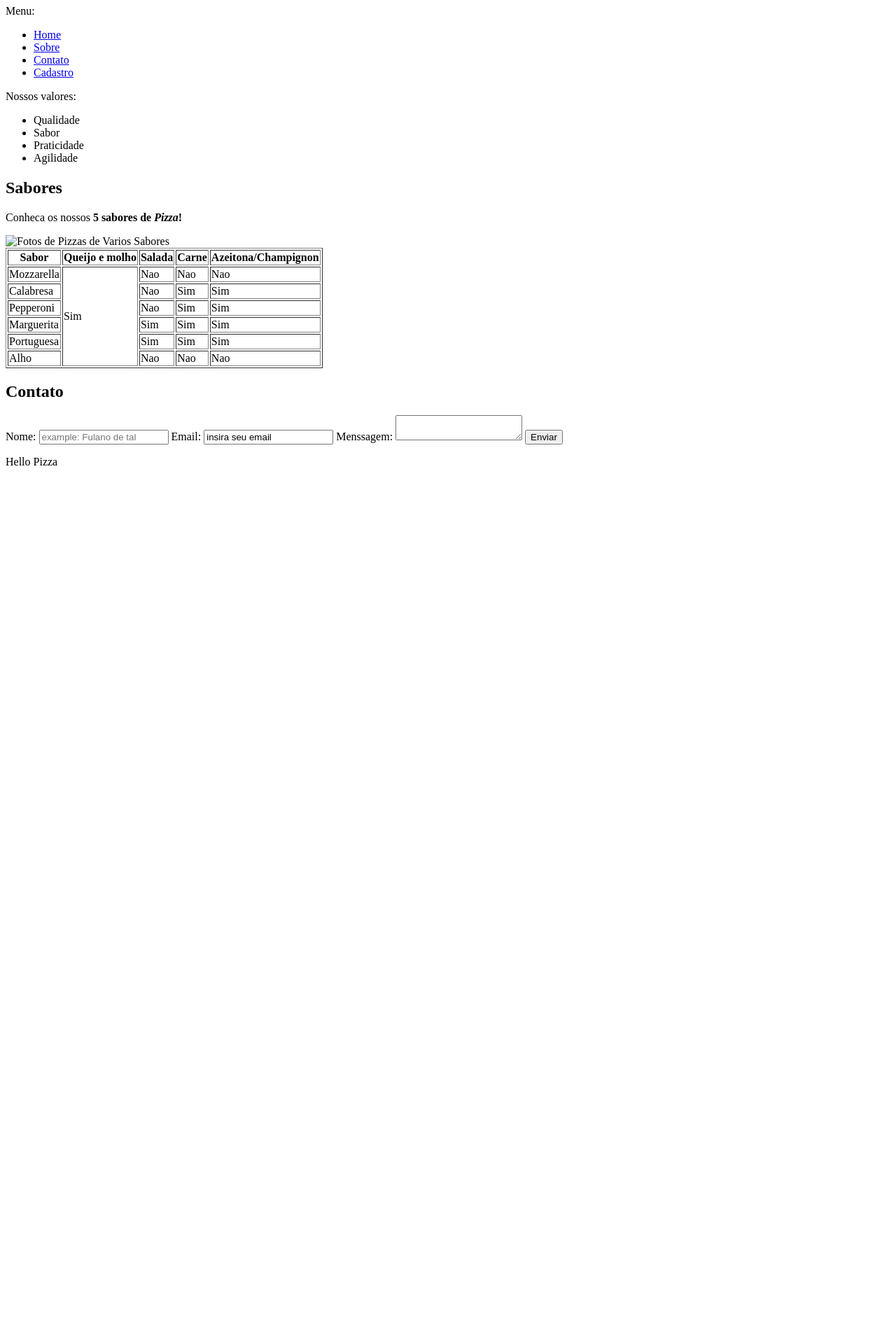
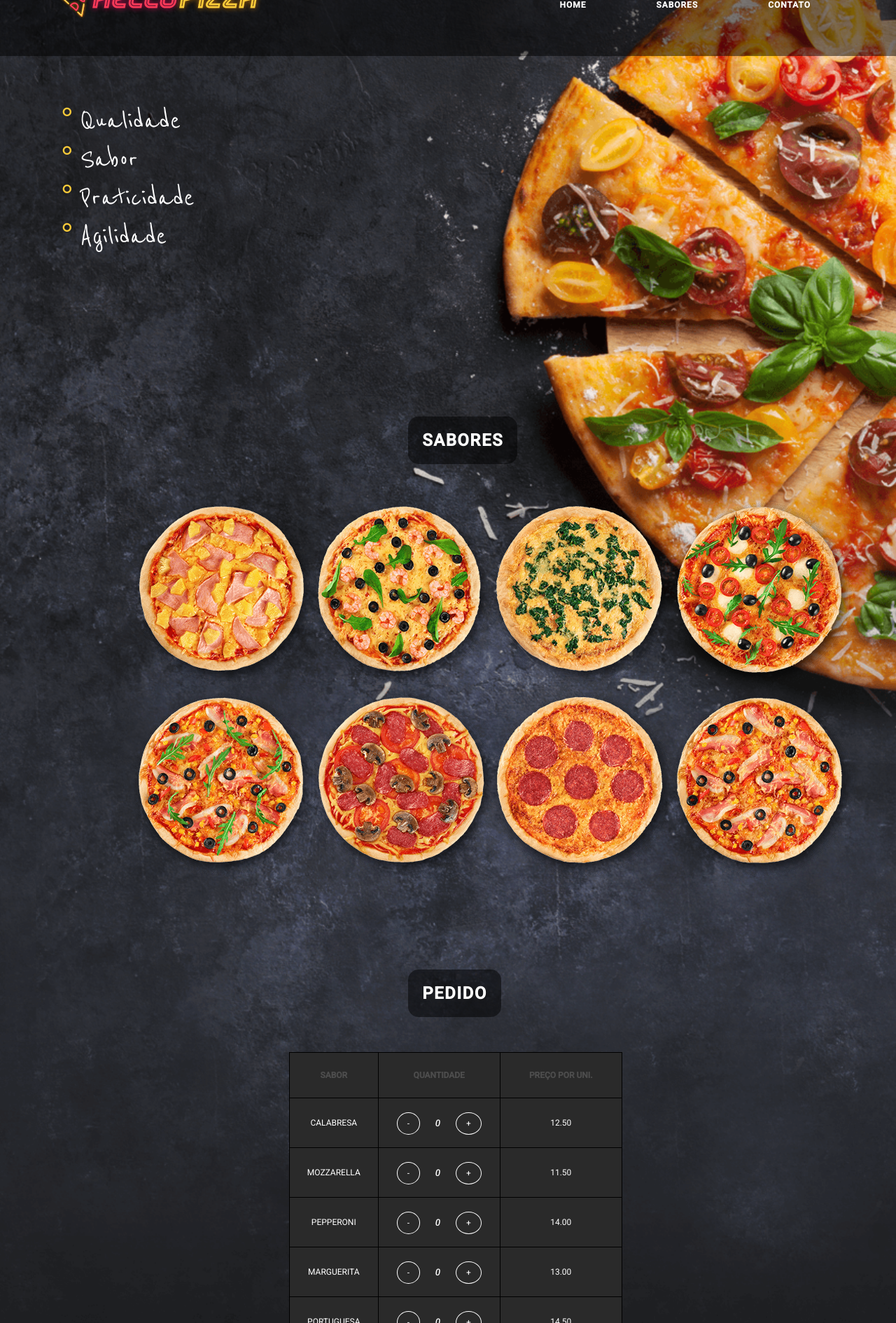
Before and after one commit to BricksSoldier2094/HelloPizza, a plain HTML site: page index.html in a window 1280 px wide. Shown: the part 73-1963 px from the top of the page at 70% size. Before the commit the page ends 800 px from the top, so only its background shows below. Drawn offline with Linux system fonts and the light colour scheme; a web font is replaced by a local one.

Commit message:
CSS Implementado

```diff
--- /dev/null
+++ b/app.js
@@ -0,0 +1,119 @@
+
+
+
+//Incrementa
+//O query selector all retorna uma lista com todos os elementos que compartilham a classe buscada
+var botoesIncrementa = document.querySelectorAll(".btn-incrementa");
+console.log(botoesIncrementa); // permite verificiar no console a lista de botoes
+
+//Como estamos trabalhando agora como uma lista de botoes, é necessário que para
+//cada item dentro dessa lista (cada botao) adicionemos um Event Listener
+//Para esta Iteração recoremos ao uso de FOR.
+for (let botao of botoesIncrementa)   //Usamos o let e nao o var pois o var SOBRESCREVE outras variaveis com mesmo nome independente do contexto.
+{
+    //adiciona o eventlistener click, que aciona a function incrementa
+    botao.addEventListener('click',incrementa);
+
+    function incrementa()
+    {
+        //criação do item, usando o botão mais proximo de item
+        var item = botao.closest('.item');
+
+        //criação de input que recebe o conteudo do elemento cujo a classe é quantidade
+        var input = item.querySelector('.quantidade');
+        //incrementa o value do input
+        input.value++;
+        //criação da variavel preco carregada com retorno da função pegaPrecoItem
+        var preco = pegaPrecoItem(item);
+        //Função adiciona ao total tem coo parametro a variavel preco
+        adicionaAoTotal(preco);
+
+    }
+
+}
+
+//Decrementa
+var botoesDecrementa = document.querySelectorAll(".btn-decrementa");
+console.log(botoesDecrementa);
+
+
+
+for( let botao of botoesDecrementa)
+{
+    botao.addEventListener('click',decrementa);
+
+
+    function decrementa()
+    {
+        var item = botao.closest('.item');
+
+        var input = item.querySelector('.quantidade');
+
+        if(input.value > 0)
+        {
+            input.value--;
+
+            var preco = pegaPrecoItem(item);
+            adicionaAoTotal(-preco);
+
+        }
+
+}
+
+}
+
+//Com o código abaixo, implementamos uma validação no envio do formulario
+//atribuindo a variavel o form pedido
+var formPedido = document.forms.pedido;
+//adicionado um ouvidor de evento, ouvindo o evento submit (envio do form)
+//como sabemos um evento precisa de dois parametros sendo que o segundo é a ação a ser realizada
+//no caso , como iremos usar a função apenas uma vez, lançamos mao do recurso de função anonima
+formPedido.addEventListener('submit', function (event){
+
+    var contador = 0;
+
+    var inputs = formPedido.querySelectorAll("input.quantidade");
+
+    //a iteração abaixo verifica se os inputs da lista, possuem valor maior que 0
+    for(let input of inputs)
+    {
+        if(input.value > 0)
+        {
+            contador++;
+        }
+
+    }
+
+    if (contador == 0)
+    {
+        //Exibe um alerta no navegador
+        alert("Deve ter pelo menos 1 pizza selecionada");
+
+        //O comando abaixo impede o comportamento padrão do elemento, no caso de um form
+        //seu comportamento padrão é submit, logo, este será prevenido caso a verificação seja
+        //verdadeira
+       event.preventDefault();
+
+    }
+
+});
+
+
+
+//Funções auxiliares
+function pegaPrecoItem(item)
+{
+    //instanciado variavel precoItem, seu valor é o retorno do QuerySelector, o value do elemento que tem como classe: preco item
+    var precoItem = item.querySelector('.preco-item');
+    // retorno da funçao, casting para Number
+    return Number(precoItem.textContent);
+
+}
+
+function adicionaAoTotal(valor)
+{
+    //Instanciado variavel cujo conteudo é o retorno da Query, este é o value do elemento cujo ID é total
+    var elementoTotal = document.querySelector('#total');
+    //O conteudo do elemento Total tem seu valor acrescentado ao parametro da função, ou seja, o valor a ser acrescentado ao total.
+    elementoTotal.textContent = valor + Number(elementoTotal.textContent);
+}
--- /dev/null
+++ b/css/style.css
@@ -0,0 +1,224 @@
+* {
+	margin: 0;
+	padding: 0;
+}
+
+body {
+	background-color: #131313;
+	background-image: url("../img/background-pizza.png");
+	background-repeat: no-repeat;
+	background-size: cover;
+}
+
+header {
+	background-color: rgba(0, 0, 0, 0.5);
+	height: 123px;
+	padding: 30px 72px 0 72px;
+}
+
+h1, footer a {
+	height: 70px;
+	width: 304px;
+	overflow: hidden;
+	text-indent: -9999px;
+	background: url("../img/logo-helloPizza.png") 0 0 no-repeat;
+	display: block;
+}
+
+h2 {
+	color:#fff;
+	font-family: 'Roboto', sans-serif;
+	padding: 20px;
+	background-color: rgba(0, 0, 0, 0.5);
+	border-radius: 15px;
+	display:inline-block;
+	text-transform: uppercase;
+	letter-spacing: 1.5px;
+	float: left;
+	margin: 50px 45%;
+}
+
+section {
+	clear: both;
+	padding: 30px 72px 0 72px;
+	position: relative;
+	margin:0 0 50px 0;
+}
+
+img#pizza-sabores {
+	display: block;
+	clear: both;
+	margin: 0 10%;
+}
+
+nav {
+	float: right;
+	margin-top: -30px;
+}
+
+nav ul {
+	list-style: none;
+	display: block;
+}
+
+nav ul li {
+	float: left;
+	margin:0 50px;
+}
+
+nav ul li a {
+	color:#fff;
+	text-decoration: none;
+	text-transform: uppercase;
+	font-family: 'Roboto', sans-serif;
+	font-size: 12px;
+	font-weight: bold;
+	letter-spacing: 1px
+}
+
+ul#vantagens {
+    list-style: none;
+    float: left;
+    margin: 30px 0 150px 0;
+}
+
+ul#vantagens li {
+    font-family: 'Reenie Beanie', cursive;
+    color: #fff;
+    font-size: 2.75em;
+    margin: 5px;
+}
+
+ul#vantagens li::before {
+  content: "\00b0 ";
+  color: #fbcb39;
+  font-family: sans-serif;
+  font-size: 1em;
+  vertical-align: bottom;
+  margin: 25px 10px 0 10px;
+}
+
+table {
+	width: 100%;
+	background-color: #2a2a2a;
+	clear: both;
+	border-collapse: collapse;
+	text-transform: uppercase;
+	margin-top:100px;
+}
+
+th, td, p, label {
+	font-size: 12px;
+	color:#fff;
+	font-family: 'Roboto', sans-serif;
+}
+
+th {
+	color: #4d4d4d;
+	font-weight: bold;
+}
+
+th, td {
+	border:1px #000 solid;
+	padding: 25px;
+	text-align: center;
+	width: 20%;
+}
+
+form {
+	clear: both;
+	margin:0 30%;
+}
+
+form label {
+	margin:15px 0;
+	display: block;
+	text-transform: uppercase;
+}
+
+form input, form textarea {
+	border:1px solid #2a2a2a;
+	height: 10px;
+	width: 500px;
+	border-radius: 30px;
+	background-color: transparent;
+	display: block;
+	padding: 25px 25px;
+	font-family: 'Roboto', sans-serif;
+	text-transform: uppercase;
+	color: #fff;
+	font-style: italic;
+}
+
+form textarea {
+	height: 200px;
+	font-size: 0.75em;
+}
+
+input[type="submit"] {
+    width: 555px;
+    margin: 25px 0;
+    padding-top: 15px;
+}
+
+input:focus,
+select:focus,
+textarea:focus,
+button:focus {
+    outline: none;
+}
+
+footer {
+    height: 100px;
+    background-color: #2a2a2a;
+    position: relative;
+    padding: 35px 0 10px 0;
+}
+
+footer a {
+    width: 200px;
+    background-size: 200px 46px;
+    background-repeat: no-repeat;
+    display: block;
+    margin: 0px auto;
+}
+
+footer p {
+	text-align: center;
+}
+
+.texto-positivo {
+	color: #87b50f;
+}
+
+.texto-negativo {
+	color: #fb3958;
+}
+
+form a {
+	cursor: pointer;
+	border: 1.3px solid #fff;
+	padding: 8px 14px;
+	border-radius: 50%;
+}
+
+form a:hover {
+	background-color: #6d6d6d6d;
+}
+
+form a:active {
+	background-color: #777;
+}
+
+input.quantidade {
+	text-align: center;
+	border: none;
+	display: inline;
+	width: 30px;
+	padding: 5px 0px;
+	margin-left: 15px;
+}
+
+form td:nth-child(2){
+	min-width: 123px;
+}
--- a/index.html
+++ b/index.html
@@ -1,26 +1,36 @@
 <!DOCTYPE html>
+<html>
 
-<html lang="en">
 <head>
-        <meta charset="UTF-8">
-        <meta name="viewport" content="width-device-width , initial-scale=1.0">
-        <title> Hello Pizza - Home </title>
+	<title>Hello Pizza</title>
+	<meta charset="utf-8" />
+	<meta http-equiv="X-UA-Compatible" content="IE=edge">
+	<meta name="viewport" content="width=device-width, initial-scale=1">
+	<link rel="stylesheet" type="text/css" href="css/style.css">
+	<link href="https://fonts.googleapis.com/css?family=Baloo|Reenie+Beanie|Roboto:400,500,500i" rel="stylesheet">
 </head>
+
 <body>
+
 	<header>
 		<h1>Hello Pizza</h1>
-		<label>Menu:</label>
+		<nav>
 			<ul>
-			<li><a href="index.html">Home</a></li>
-			<li><a href="sobre.html">Sobre</a></li>
-			<li><a href="contato.html">Contato</a></li>
-			<li> <a href="form_cadastro.html">Cadastro</a> </li>
+				<li>
+					<a href="#">Home</a>
+				</li>
+				<li>
+					<a href="#">Sabores</a>
+				</li>
+				<li>
+					<a href="#">Contato</a>
+				</li>
 			</ul>
+		</nav>
 	</header>
 
 	<section>
-		<label>Nossos valores:</label>
-		<ul>
+		<ul id="vantagens">
 			<li>Qualidade</li>
 			<li>Sabor</li>
 			<li>Praticidade</li>
@@ -30,86 +40,118 @@
 
 	<section>
 		<h2>Sabores</h2>
-		<p>Conheca os nossos <strong>5 sabores de <em>Pizza</em>!</strong></p>
 
-		<img src="" alt="Fotos de Pizzas de Varios Sabores" />
+		<img src="img/sabores-pizzas.png" id="pizza-sabores" />
+	</section>
 
-		<table border="1">
+	<section>
+
+		<h2>Pedido</h2>
+
+		<form name="pedido" action="http://arquivo.devmedia.com.br/projeto/requisicao.php" method="POST">
+
+			<table>
+
+				<thead>
 					<tr>
 						<th>Sabor</th>
-				<th>Queijo e molho</th>
-				<th>Salada</th>
-				<th>Carne</th>
-				<th>Azeitona/Champignon</th>
+						<th>Quantidade</th>
+						<th>Preço por uni.</th>
 					</tr>
-			<tr>
+				</thead>
+
+				<tbody>
+					<tr class="item">
+						<td>Calabresa</td>
+						<td>
+							<a class="btn-decrementa">-</a>
+							<input max="9" class="quantidade" value="0" type="number" name="calabresa">
+							<a  class="btn-incrementa">+</a>
+						</td>
+						<td class="preco-item">12.50</td>
+					</tr>
+
+					<tr class="item">
 						<td>Mozzarella</td>
-				<td rowspan="6">Sim</td>
-				<td>Nao</td>
-				<td>Nao</td>
-				<td>Nao</td>
+						<td>
+							<a class="btn-decrementa">-</a>
+							<input max="9" class="quantidade" value="0" type="number" name="mozzarella">
+							<a class="btn-incrementa">+</a>
+						</td>
+						<td class="preco-item">11.50</td>
+					</tr>
+
+					<tr class="item">
+						<td>Pepperoni</td>
+						<td>
+							<a class="btn-decrementa">-</a>
+							<input max="9" class="quantidade" value="0" type="number" name="pepperoni">
+							<a class="btn-incrementa">+</a>
+						</td>
+						<td class="preco-item">14.00</td>
+					</tr>
+
+					<tr class="item">
+
+						<td>Marguerita</td>
+						<td>
+							<a class="btn-decrementa">-</a>
+							<input max="9"  class="quantidade" value="0" type="number" name="marguerita">
+							<a class="btn-incrementa">+</a>
+						</td>
+						<td class="preco-item">13.00</td>
+					</tr>
+
+					<tr class="item">
+
+						<td>Portuguesa</td>
+						<td>
+							<a class="btn-decrementa">-</a>
+							<input max="9" class="quantidade" value="0" type="number" name="portuguesa">
+							<a class="btn-incrementa">+</a>
+						</td>
+						<td class="preco-item">14.50</td>
+					</tr>
+
+					<tr class="item">
+
+						<td>Alho</td>
+
+						<td>
+							<a class="btn-decrementa">-</a>
+							<input max="9"  class="quantidade" value="0" type="number" name="alho">
+							<a class="btn-incrementa">+</a>
+						</td>
+
+						<td class="preco-item">13.50</td>
+
+					</tr>
+
+				</tbody>
+
+				<tfoot>
 
 					<tr>
-				<td>Calabresa</td>
-				<td>Nao</td>
-				<td>Sim</td>
-				<td>Sim</td>
+						<td colspan="2">Total</td>
+						<td id="total">0</td>
 					</tr>
 
-			<tr>
-				<td>Pepperoni</td>
-				<td>Nao</td>
-				<td>Sim</td>
-				<td>Sim</td>
-			</tr>
-
-			<tr>
-				<td>Marguerita</td>
-				<td>Sim</td>
-				<td>Sim</td>
-				<td>Sim</td>
-			</tr>
-
-			<tr>
-				<td>Portuguesa</td>
-				<td>Sim</td>
-				<td>Sim</td>
-				<td>Sim</td>
-			</tr>
-
-			<tr>
-				<td>Alho</td>
-				<td>Nao</td>
-				<td>Nao</td>
-				<td>Nao</td>
-			</tr>
-
-
+				</tfoot>
 
 			</table>
 
-	</section>
+			<input type="submit" value="enviar" />
+		</form>
 
-	<section>
-		<h2>Contato</h2>
-		<form action="http://arquivo.devmedia.com.br/projeto/requisicao.php" method="post">
-			<label>Nome:</label>
-			<input type="text" name="Nome" placeholder="example: Fulano de tal" />
-
-			<label>Email:</label>
-			<input type="text" name="Email" value="insira seu email"/>
-
-			<label>Menssagem:</label>
-			<textarea name="Menssagem"></textarea>
-			<input type="submit" value="Enviar"/>
-
-		</form>
 	</section>
 
 	<footer>
-		<p>Hello Pizza</p>
+		<a href="#" id="logo-hellopizza">Hello Pizza</a>
+		<p>Todos os direitos reservados &copy; 2018</p>
 	</footer>
 
+	<script src="app.js"></script>
 
 </body>
+
 </html>
```
Also changed, not shown: img/background-pizza.png (added), img/logo-helloPizza.png (added), img/sabores-pizzas.png (added). Lines whose indentation alone changed are shown as unchanged.
